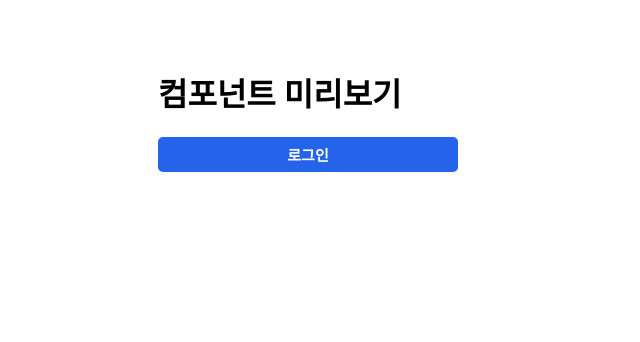
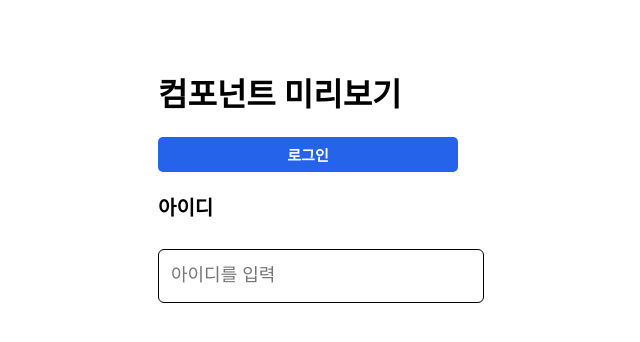
Before and after one commit to jobis-internship/frontend, a React (Vite) app: page / in a window 1280 px wide. Shown: the top 342 px of the page, without its empty margins (332-972 px from the left). Built offline with nearby package versions, Linux system fonts and the light colour scheme.

Commit message:
feat: 버튼 컴포넌트 인풋컴포넌트 추가완료

```diff
--- a/src/App.jsx
+++ b/src/App.jsx
@@ -1,11 +1,14 @@
 import React from "react";
 import { Button } from "./components/button";
+import { Input } from "./components/input";
 
 function App() {
   return (
     <div style={{ padding: "40px", maxWidth: "300px", margin: "0 auto" }}>
       <h1>컴포넌트 미리보기</h1>
       <Button /> {}
+      <Input />
+      {}
     </div>
   );
 }
--- /dev/null
+++ b/src/components/input.jsx
@@ -0,0 +1,30 @@
+import styled from "@emotion/styled";
+
+export const Input = () => {
+  return (
+    <Container>
+      <Text>아이디</Text>
+      <InputStyle placeholder="아이디를 입력" />
+    </Container>
+  );
+};
+
+const InputStyle = styled.input`
+  border-radius: 6px;
+  width: 100%;
+  height: 52px;
+  font-size: 18px;
+  padding: 0 12px;
+  border: 1px solid #000;
+`;
+
+const Text = styled.p`
+  font-weight: bold;
+  font-size: 20px;
+`;
+
+const Container = styled.div`
+  display: flex;
+  flex-direction: column;
+  gap: 8px;
+`;
```
